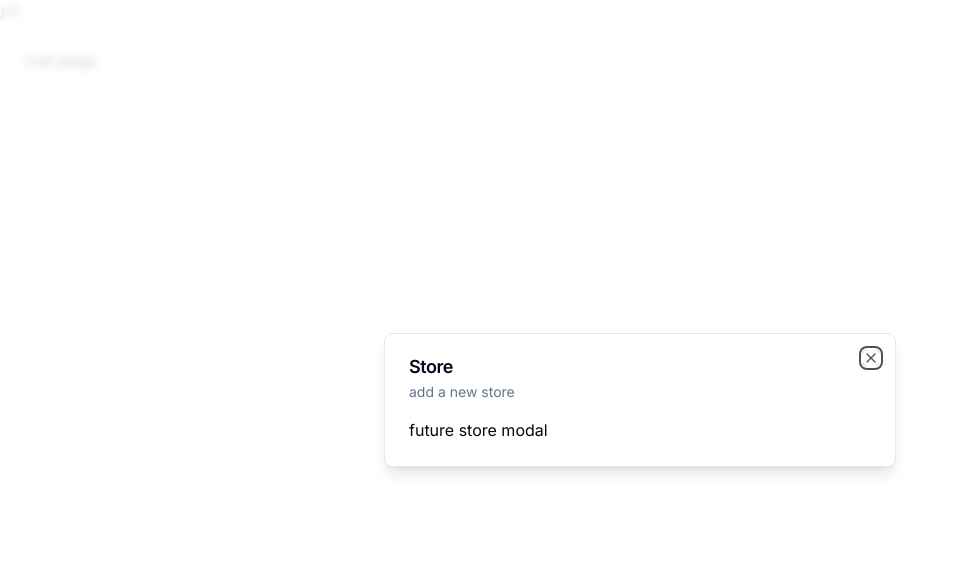
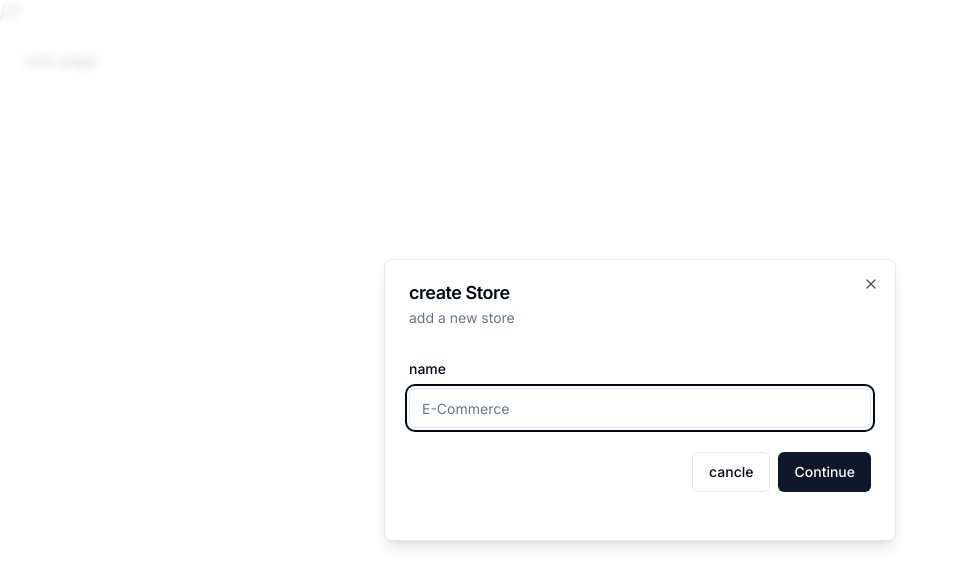
Before and after one commit to AmmarSayari/ecommerce-admin, a Next.js app: page / in a window 1280 px wide. Shown: the top 586 px of the page, without its empty margins (0-958 px from the left). Built offline with nearby package versions, Linux system fonts and the light colour scheme.

Commit message:
d4 form validit using zod

```diff
--- a/components/modals/store-modal.tsx
+++ b/components/modals/store-modal.tsx
@@ -1,19 +1,87 @@
 "use client";
+
+import * as z from "zod";
+//
+import { useForm } from "react-hook-form";
+import { zodResolver } from "@hookform/resolvers/zod";
 
 import { useStoreModal } from "@/hooks/use-store-modal";
 import { Modal } from "@/components/ui/modal";
+import {
+    Form,
+    FormItem,
+    FormLabel,
+    FormControl,
+    FormDescription,
+    FormMessage,
+    FormField
+} from "@/components/ui/form";
+import { Button } from "@/components/ui/button";
+import { Input } from "@/components/ui/input";
+
+
+const formSchema = z.object({
+    name: z.string().min(1),
+});
 
 export const StoreModal = () => {
     const storeModal = useStoreModal();
 
+    //
+    const form = useForm<z.infer<typeof formSchema>>({
+        resolver: zodResolver(formSchema),
+        defaultValues: {
+            name: "",
+        },
+    });
+    //
+    //
+    const onSubmit = (values: z.infer<typeof formSchema>) => {
+        //TODO: add store
+        console.log(values);
+    };
     return (
         <Modal
-            title="Store"
+            title="create Store"
             description="add a new store"
             isOpen={storeModal.isOpen}
             onClose={storeModal.onClose}
         >
-            future store modal
+            <div>
+                <div className="space-y-6 py-3 pb-6">
+                    <Form {...form}>
+                        <form onSubmit={form.handleSubmit(onSubmit)}>
+                            <FormField
+                                control={form.control}
+                                name="name"
+                                render={({ field }) => (
+                                    <FormItem>
+                                        <FormLabel>name</FormLabel>
+                                        <FormControl>
+                                            <Input placeholder="E-Commerce" {...field} />
+                                        </FormControl>
+                                        <FormMessage/>
+                                    </FormItem>
+                                )}
+                            />
+                            <div className="pt-6 space-x-2 flex items-center justify-end w-full">
+                                <Button
+                                variant="outline"
+                                onClick={storeModal.onClose}
+                                >
+                                    cancle
+                                </Button>
+                                <Button
+                                type="submit">
+                                    Continue
+                                </Button>
+                            </div>
+
+                        </form>
+                    </Form>
+
+                </div>
+            </div>
         </Modal>
     );
 
--- /dev/null
+++ b/components/ui/form.tsx
@@ -0,0 +1,176 @@
+import * as React from "react"
+import * as LabelPrimitive from "@radix-ui/react-label"
+import { Slot } from "@radix-ui/react-slot"
+import {
+  Controller,
+  ControllerProps,
+  FieldPath,
+  FieldValues,
+  FormProvider,
+  useFormContext,
+} from "react-hook-form"
+
+import { cn } from "@/lib/utils"
+import { Label } from "@/components/ui/label"
+
+const Form = FormProvider
+
+type FormFieldContextValue<
+  TFieldValues extends FieldValues = FieldValues,
+  TName extends FieldPath<TFieldValues> = FieldPath<TFieldValues>
+> = {
+  name: TName
+}
+
+const FormFieldContext = React.createContext<FormFieldContextValue>(
+  {} as FormFieldContextValue
+)
+
+const FormField = <
+  TFieldValues extends FieldValues = FieldValues,
+  TName extends FieldPath<TFieldValues> = FieldPath<TFieldValues>
+>({
+  ...props
+}: ControllerProps<TFieldValues, TName>) => {
+  return (
+    <FormFieldContext.Provider value={{ name: props.name }}>
+      <Controller {...props} />
+    </FormFieldContext.Provider>
+  )
+}
+
+const useFormField = () => {
+  const fieldContext = React.useContext(FormFieldContext)
+  const itemContext = React.useContext(FormItemContext)
+  const { getFieldState, formState } = useFormContext()
+
+  const fieldState = getFieldState(fieldContext.name, formState)
+
+  if (!fieldContext) {
+    throw new Error("useFormField should be used within <FormField>")
+  }
+
+  const { id } = itemContext
+
+  return {
+    id,
+    name: fieldContext.name,
+    formItemId: `${id}-form-item`,
+    formDescriptionId: `${id}-form-item-description`,
+    formMessageId: `${id}-form-item-message`,
+    ...fieldState,
+  }
+}
+
+type FormItemContextValue = {
+  id: string
+}
+
+const FormItemContext = React.createContext<FormItemContextValue>(
+  {} as FormItemContextValue
+)
+
+const FormItem = React.forwardRef<
+  HTMLDivElement,
+  React.HTMLAttributes<HTMLDivElement>
+>(({ className, ...props }, ref) => {
+  const id = React.useId()
+
+  return (
+    <FormItemContext.Provider value={{ id }}>
+      <div ref={ref} className={cn("space-y-2", className)} {...props} />
+    </FormItemContext.Provider>
+  )
+})
+FormItem.displayName = "FormItem"
+
+const FormLabel = React.forwardRef<
+  React.ElementRef<typeof LabelPrimitive.Root>,
+  React.ComponentPropsWithoutRef<typeof LabelPrimitive.Root>
+>(({ className, ...props }, ref) => {
+  const { error, formItemId } = useFormField()
+
+  return (
+    <Label
+      ref={ref}
+      className={cn(error && "text-destructive", className)}
+      htmlFor={formItemId}
+      {...props}
+    />
+  )
+})
+FormLabel.displayName = "FormLabel"
+
+const FormControl = React.forwardRef<
+  React.ElementRef<typeof Slot>,
+  React.ComponentPropsWithoutRef<typeof Slot>
+>(({ ...props }, ref) => {
+  const { error, formItemId, formDescriptionId, formMessageId } = useFormField()
+
+  return (
+    <Slot
+      ref={ref}
+      id={formItemId}
+      aria-describedby={
+        !error
+          ? `${formDescriptionId}`
+          : `${formDescriptionId} ${formMessageId}`
+      }
+      aria-invalid={!!error}
+      {...props}
+    />
+  )
+})
+FormControl.displayName = "FormControl"
+
+const FormDescription = React.forwardRef<
+  HTMLParagraphElement,
+  React.HTMLAttributes<HTMLParagraphElement>
+>(({ className, ...props }, ref) => {
+  const { formDescriptionId } = useFormField()
+
+  return (
+    <p
+      ref={ref}
+      id={formDescriptionId}
+      className={cn("text-sm text-muted-foreground", className)}
+      {...props}
+    />
+  )
+})
+FormDescription.displayName = "FormDescription"
+
+const FormMessage = React.forwardRef<
+  HTMLParagraphElement,
+  React.HTMLAttributes<HTMLParagraphElement>
+>(({ className, children, ...props }, ref) => {
+  const { error, formMessageId } = useFormField()
+  const body = error ? String(error?.message) : children
+
+  if (!body) {
+    return null
+  }
+
+  return (
+    <p
+      ref={ref}
+      id={formMessageId}
+      className={cn("text-sm font-medium text-destructive", className)}
+      {...props}
+    >
+      {body}
+    </p>
+  )
+})
+FormMessage.displayName = "FormMessage"
+
+export {
+  useFormField,
+  Form,
+  FormItem,
+  FormLabel,
+  FormControl,
+  FormDescription,
+  FormMessage,
+  FormField,
+}
--- /dev/null
+++ b/components/ui/input.tsx
@@ -0,0 +1,25 @@
+import * as React from "react"
+
+import { cn } from "@/lib/utils"
+
+export interface InputProps
+  extends React.InputHTMLAttributes<HTMLInputElement> {}
+
+const Input = React.forwardRef<HTMLInputElement, InputProps>(
+  ({ className, type, ...props }, ref) => {
+    return (
+      <input
+        type={type}
+        className={cn(
+          "flex h-10 w-full rounded-md border border-input bg-background px-3 py-2 text-sm ring-offset-background file:border-0 file:bg-transparent file:text-sm file:font-medium placeholder:text-muted-foreground focus-visible:outline-none focus-visible:ring-2 focus-visible:ring-ring focus-visible:ring-offset-2 disabled:cursor-not-allowed disabled:opacity-50",
+          className
+        )}
+        ref={ref}
+        {...props}
+      />
+    )
+  }
+)
+Input.displayName = "Input"
+
+export { Input }
--- /dev/null
+++ b/components/ui/label.tsx
@@ -0,0 +1,26 @@
+"use client"
+
+import * as React from "react"
+import * as LabelPrimitive from "@radix-ui/react-label"
+import { cva, type VariantProps } from "class-variance-authority"
+
+import { cn } from "@/lib/utils"
+
+const labelVariants = cva(
+  "text-sm font-medium leading-none peer-disabled:cursor-not-allowed peer-disabled:opacity-70"
+)
+
+const Label = React.forwardRef<
+  React.ElementRef<typeof LabelPrimitive.Root>,
+  React.ComponentPropsWithoutRef<typeof LabelPrimitive.Root> &
+    VariantProps<typeof labelVariants>
+>(({ className, ...props }, ref) => (
+  <LabelPrimitive.Root
+    ref={ref}
+    className={cn(labelVariants(), className)}
+    {...props}
+  />
+))
+Label.displayName = LabelPrimitive.Root.displayName
+
+export { Label }
--- a/package.json
+++ b/package.json
@@ -10,7 +10,9 @@
   },
   "dependencies": {
     "@clerk/nextjs": "^4.23.2",
+    "@hookform/resolvers": "^3.3.0",
     "@radix-ui/react-dialog": "^1.0.4",
+    "@radix-ui/react-label": "^2.0.2",
     "@radix-ui/react-slot": "^1.0.2",
     "@types/node": "20.5.3",
     "@types/react": "18.2.21",
@@ -25,10 +27,12 @@
     "postcss": "8.4.28",
     "react": "18.2.0",
     "react-dom": "18.2.0",
+    "react-hook-form": "^7.45.4",
     "tailwind-merge": "^1.14.0",
     "tailwindcss": "3.3.3",
     "tailwindcss-animate": "^1.0.6",
     "typescript": "5.1.6",
+    "zod": "^3.22.2",
     "zustand": "^4.4.1"
   }
 }
```
Also changed, not shown: 1 other file (tests, documents, lock files or other folders).
